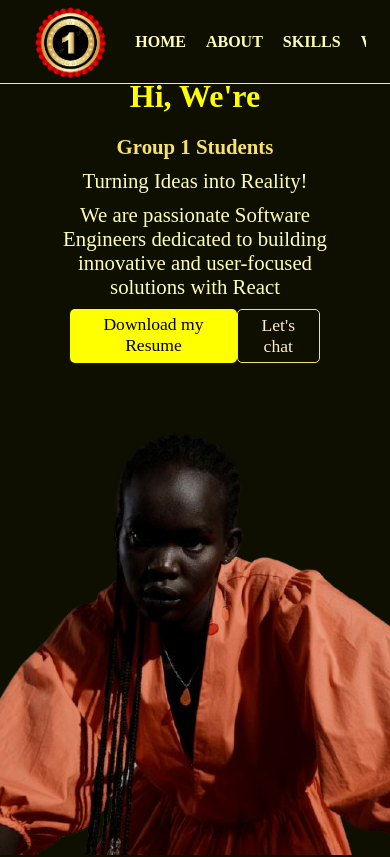
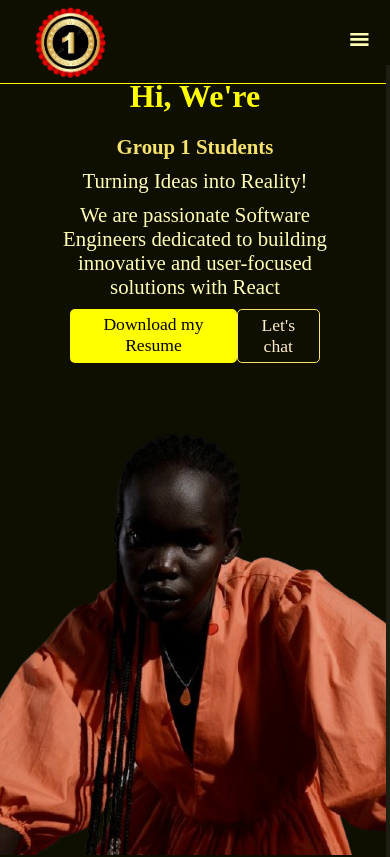
Before and after one commit to PtechNig/portfolio, a React (Vite) app: page / in a window 390 px wide. Shown: the top 857 px of the page. Built offline with nearby package versions, Linux system fonts and the light colour scheme; a web font is replaced by a local one.

Commit message:
hamberger functionality is added

```diff
--- a/src/components/About/About.css
+++ b/src/components/About/About.css
@@ -72,13 +72,15 @@
     .about-wrapper{
     margin-bottom: 50px;
     text-align: center;
-    height: 150vh;
+    height: 170vh;
     }
     .about-container {
     grid-template-columns: 1fr;
 
       }
 
-
+      .about-right .experience-container{
+        grid-template-columns: 1fr;
+    }
 
   }
--- a/src/components/Contact/Contact.css
+++ b/src/components/Contact/Contact.css
@@ -102,4 +102,5 @@ button:hover{
     }
 
 
+
 }
--- a/src/components/Nav/Nav.css
+++ b/src/components/Nav/Nav.css
@@ -54,3 +54,39 @@ ul li:hover{
     text-decoration: none;
     color: inherit;
 }
+
+.nav-icon,
+.close {
+    display: none;
+}
+
+
+
+@media (max-width: 600px) {
+
+
+
+.ul {
+    flex-direction: column;
+    height: 100vh;
+    position: fixed;
+    top: 65px;
+    right: -40%;
+    justify-content: center;
+    background-color: rgb(29, 29, 20);
+    width: 40%;
+    transition: 0.5s;
+}
+
+.open{
+    right: 0;
+}
+
+.nav-icon,
+.close {
+    display: block;
+    font-size: 1.3rem;
+}
+
+
+}
--- a/src/components/Nav/Nav.jsx
+++ b/src/components/Nav/Nav.jsx
@@ -1,17 +1,36 @@
 import "./Nav.css"
 import AnchorLink from 'react-anchor-link-smooth-scroll'
+import { IoClose } from "react-icons/io5";
+import { GiHamburgerMenu } from "react-icons/gi";
+import { useState } from "react";
+
 const navbar = () => {
+
+  let [isOpen, setIsOpen] = useState(false)
+  const toggle = () => {
+    setIsOpen(!isOpen)
+  }
+
+  const closeMenu = () => {
+    setIsOpen(false)
+  }
   return (
     <div className='navbar_container'>
       <div className='logo'>
        <img src='/assets/group-logo.png' alt='' className='logo'/>
       </div>
-          <ul>
-            <li> <AnchorLink  href="#hero"> HOME </AnchorLink>  </li>
-            <li> <AnchorLink offset={40} href="#about">ABOUT</AnchorLink> </li>
-            <li> <AnchorLink offset={100} href="#skill">SKILLS</AnchorLink> </li>
-            <li> <AnchorLink offset={70} href="#work">WORK</AnchorLink> </li>
-            <li> <AnchorLink offset={50} href="#contact">CONTACT</AnchorLink> </li>
+
+      <div className="nav-icon" onClick={toggle}>
+        {isOpen ? <IoClose  /> : <GiHamburgerMenu  />}
+      </div>
+          <ul className= {`ul ${isOpen ? "open" : " "}`}>
+          <div className="close">
+          </div>
+            <li> <AnchorLink  href="#hero" onClick={closeMenu}> HOME </AnchorLink>  </li>
+            <li> <AnchorLink offset={40} href="#about" onClick={closeMenu}>ABOUT</AnchorLink> </li>
+            <li> <AnchorLink offset={100} href="#skill" onClick={closeMenu}>SKILLS</AnchorLink> </li>
+            <li> <AnchorLink offset={70} href="#work" onClick={closeMenu}>WORK</AnchorLink> </li>
+            <li> <AnchorLink offset={50} href="#contact" onClick={closeMenu}>CONTACT</AnchorLink> </li>
 
           </ul>
     </div>
--- a/src/index.css
+++ b/src/index.css
@@ -11,6 +11,7 @@ body {
   font-family: "Arima", serif;
   background-color: rgb(15, 15, 0);
   color: rgb(255, 255, 182);
+  overflow-x: hidden;
 }
 
 a {
```
